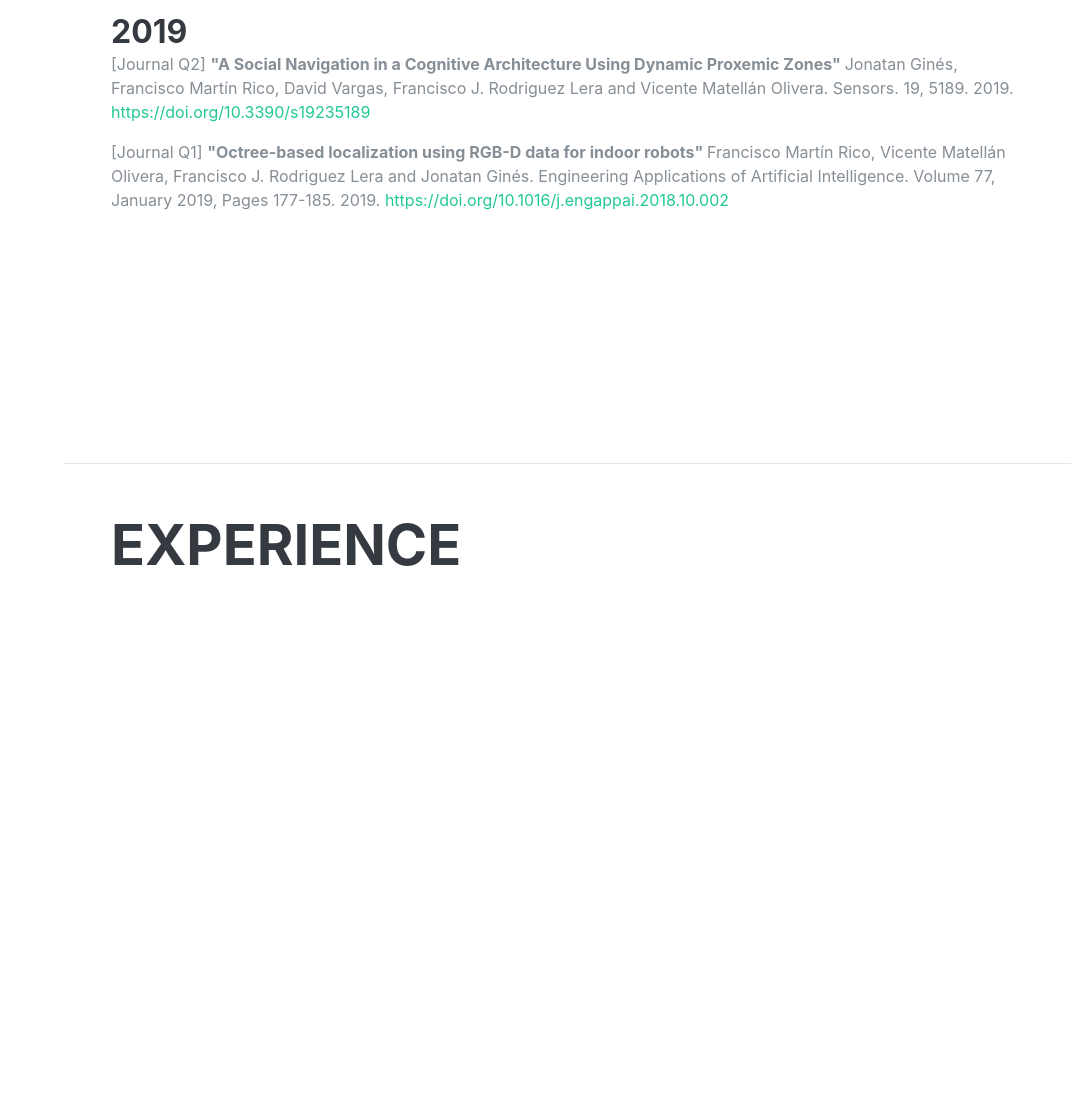
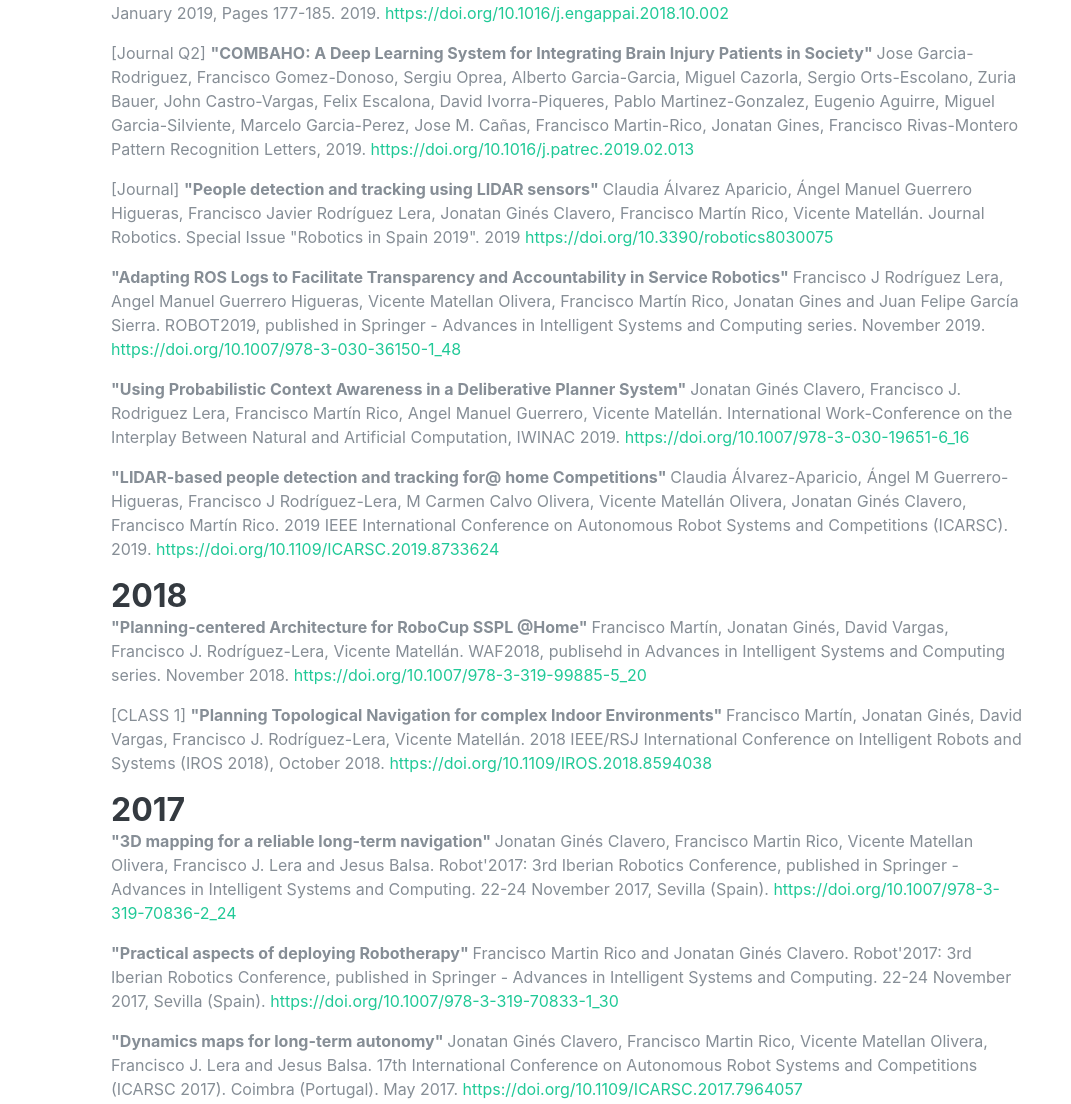
Before and after one commit to jginesclavero/jginesclavero.github.io, a Gatsby site: page / in a window 1280 px wide. Shown: the part 1138-2242 px from the top of the page, without its empty margins (209-1280 px from the left). Built offline with nearby package versions, Linux system fonts and the light colour scheme; Gatsby itself is replaced by a stand-in of ours; a web font is replaced by a local one.

Commit message:
rm link tag

```diff
--- a/src/pages/index.js
+++ b/src/pages/index.js
@@ -56,42 +56,40 @@ const IndexPage = () => (
           <p>
             [Journal Q1] <b>"Octree-based localization using RGB-D data for indoor robots" </b> Francisco Martín Rico, Vicente Matellán Olivera, Francisco J. Rodriguez Lera and Jonatan Ginés. Engineering Applications of Artificial Intelligence. Volume 77, January 2019, Pages 177-185. 2019. <a href="https://doi.org/10.1016/j.engappai.2018.10.002">https://doi.org/10.1016/j.engappai.2018.10.002</a>
           </p>
-          {/*
           <p>
-            [Journal Q2] <b>"COMBAHO: A Deep Learning System for Integrating Brain Injury Patients in Society" </b> Jose Garcia-Rodriguez, Francisco Gomez-Donoso, Sergiu Oprea, Alberto Garcia-Garcia, Miguel Cazorla, Sergio Orts-Escolano, Zuria Bauer, John Castro-Vargas, Felix Escalona, David Ivorra-Piqueres, Pablo Martinez-Gonzalez, Eugenio Aguirre, Miguel Garcia-Silviente, Marcelo Garcia-Perez, Jose M. Cañas, Francisco Martin-Rico, Jonatan Gines, Francisco Rivas-Montero Pattern Recognition Letters, 2019. <link>https://doi.org/10.1016/j.patrec.2019.02.013</link>
+            [Journal Q2] <b>"COMBAHO: A Deep Learning System for Integrating Brain Injury Patients in Society" </b> Jose Garcia-Rodriguez, Francisco Gomez-Donoso, Sergiu Oprea, Alberto Garcia-Garcia, Miguel Cazorla, Sergio Orts-Escolano, Zuria Bauer, John Castro-Vargas, Felix Escalona, David Ivorra-Piqueres, Pablo Martinez-Gonzalez, Eugenio Aguirre, Miguel Garcia-Silviente, Marcelo Garcia-Perez, Jose M. Cañas, Francisco Martin-Rico, Jonatan Gines, Francisco Rivas-Montero Pattern Recognition Letters, 2019. <a href="https://doi.org/10.1016/j.patrec.2019.02.013">https://doi.org/10.1016/j.patrec.2019.02.013</a>
           </p>
           <p>
-            [Journal] <b>"People detection and tracking using LIDAR sensors" </b> Claudia Álvarez Aparicio, Ángel Manuel Guerrero Higueras, Francisco Javier Rodríguez Lera, Jonatan Ginés Clavero, Francisco Martín Rico, Vicente Matellán. Journal Robotics. Special Issue "Robotics in Spain 2019". 2019 <link>https://doi.org/10.3390/robotics8030075</link>
+            [Journal] <b>"People detection and tracking using LIDAR sensors" </b> Claudia Álvarez Aparicio, Ángel Manuel Guerrero Higueras, Francisco Javier Rodríguez Lera, Jonatan Ginés Clavero, Francisco Martín Rico, Vicente Matellán. Journal Robotics. Special Issue "Robotics in Spain 2019". 2019 <a href="https://doi.org/10.3390/robotics8030075">https://doi.org/10.3390/robotics8030075</a>
           </p>
           <p>
-            <b>"Adapting ROS Logs to Facilitate Transparency and Accountability in Service Robotics" </b> Francisco J Rodríguez Lera, Angel Manuel Guerrero Higueras, Vicente Matellan Olivera, Francisco Martín Rico, Jonatan Gines and Juan Felipe García Sierra. ROBOT2019, published in Springer - Advances in Intelligent Systems and Computing series. November 2019. <link>https://doi.org/10.1007/978-3-030-36150-1_48</link>
+            <b>"Adapting ROS Logs to Facilitate Transparency and Accountability in Service Robotics" </b> Francisco J Rodríguez Lera, Angel Manuel Guerrero Higueras, Vicente Matellan Olivera, Francisco Martín Rico, Jonatan Gines and Juan Felipe García Sierra. ROBOT2019, published in Springer - Advances in Intelligent Systems and Computing series. November 2019. <a href="https://doi.org/10.1007/978-3-030-36150-1_48">https://doi.org/10.1007/978-3-030-36150-1_48</a>
           </p>
           <p>
-            <b>"Using Probabilistic Context Awareness in a Deliberative Planner System" </b> Jonatan Ginés Clavero, Francisco J. Rodriguez Lera, Francisco Martín Rico, Angel Manuel Guerrero, Vicente Matellán. International Work-Conference on the Interplay Between Natural and Artificial Computation, IWINAC 2019. <link>https://doi.org/10.1007/978-3-030-19651-6_16</link>
+            <b>"Using Probabilistic Context Awareness in a Deliberative Planner System" </b> Jonatan Ginés Clavero, Francisco J. Rodriguez Lera, Francisco Martín Rico, Angel Manuel Guerrero, Vicente Matellán. International Work-Conference on the Interplay Between Natural and Artificial Computation, IWINAC 2019. <a href="https://doi.org/10.1007/978-3-030-19651-6_16">https://doi.org/10.1007/978-3-030-19651-6_16</a>
           </p>
           <p>
-            <b>"LIDAR-based people detection and tracking for@ home Competitions" </b> Claudia Álvarez-Aparicio, Ángel M Guerrero-Higueras, Francisco J Rodríguez-Lera, M Carmen Calvo Olivera, Vicente Matellán Olivera, Jonatan Ginés Clavero, Francisco Martín Rico. 2019 IEEE International Conference on Autonomous Robot Systems and Competitions (ICARSC). 2019. <link>https://doi.org/10.1109/ICARSC.2019.8733624</link>
+            <b>"LIDAR-based people detection and tracking for@ home Competitions" </b> Claudia Álvarez-Aparicio, Ángel M Guerrero-Higueras, Francisco J Rodríguez-Lera, M Carmen Calvo Olivera, Vicente Matellán Olivera, Jonatan Ginés Clavero, Francisco Martín Rico. 2019 IEEE International Conference on Autonomous Robot Systems and Competitions (ICARSC). 2019. <a href="https://doi.org/10.1109/ICARSC.2019.8733624">https://doi.org/10.1109/ICARSC.2019.8733624</a>
           </p>
 
           <h3 className="mb-0">2018</h3>
           <p>
-            <b>"Planning-centered Architecture for RoboCup SSPL @Home" </b> Francisco Martín, Jonatan Ginés, David Vargas, Francisco J. Rodríguez-Lera, Vicente Matellán. WAF2018, publisehd in Advances in Intelligent Systems and Computing series. November 2018. <link>https://doi.org/10.1007/978-3-319-99885-5_20</link>
+            <b>"Planning-centered Architecture for RoboCup SSPL @Home" </b> Francisco Martín, Jonatan Ginés, David Vargas, Francisco J. Rodríguez-Lera, Vicente Matellán. WAF2018, publisehd in Advances in Intelligent Systems and Computing series. November 2018. <a href="https://doi.org/10.1007/978-3-319-99885-5_20">https://doi.org/10.1007/978-3-319-99885-5_20</a>
           </p>
           <p>
-            [CLASS 1] <b>"Planning Topological Navigation for complex Indoor Environments" </b> Francisco Martín, Jonatan Ginés, David Vargas, Francisco J. Rodríguez-Lera, Vicente Matellán. 2018 IEEE/RSJ International Conference on Intelligent Robots and Systems (IROS 2018), October 2018. <link>https://doi.org/10.1109/IROS.2018.8594038</link>
+            [CLASS 1] <b>"Planning Topological Navigation for complex Indoor Environments" </b> Francisco Martín, Jonatan Ginés, David Vargas, Francisco J. Rodríguez-Lera, Vicente Matellán. 2018 IEEE/RSJ International Conference on Intelligent Robots and Systems (IROS 2018), October 2018. <a href="https://doi.org/10.1109/IROS.2018.8594038">https://doi.org/10.1109/IROS.2018.8594038</a>
           </p>
 
           <h3 className="mb-0">2017</h3>
           <p>
-            <b>"3D mapping for a reliable long-term navigation" </b> Jonatan Ginés Clavero, Francisco Martin Rico, Vicente Matellan Olivera, Francisco J. Lera and Jesus Balsa. Robot'2017: 3rd Iberian Robotics Conference, published in Springer - Advances in Intelligent Systems and Computing. 22-24 November 2017, Sevilla (Spain). <link>https://doi.org/10.1007/978-3-319-70836-2_24</link>
+            <b>"3D mapping for a reliable long-term navigation" </b> Jonatan Ginés Clavero, Francisco Martin Rico, Vicente Matellan Olivera, Francisco J. Lera and Jesus Balsa. Robot'2017: 3rd Iberian Robotics Conference, published in Springer - Advances in Intelligent Systems and Computing. 22-24 November 2017, Sevilla (Spain). <a href="https://doi.org/10.1007/978-3-319-70836-2_24">https://doi.org/10.1007/978-3-319-70836-2_24</a>
           </p>
           <p>
-            <b>"Practical aspects of deploying Robotherapy" </b> Francisco Martin Rico and Jonatan Ginés Clavero. Robot'2017: 3rd Iberian Robotics Conference, published in Springer - Advances in Intelligent Systems and Computing. 22-24 November 2017, Sevilla (Spain). <link>https://doi.org/10.1007/978-3-319-70833-1_30</link>
+            <b>"Practical aspects of deploying Robotherapy" </b> Francisco Martin Rico and Jonatan Ginés Clavero. Robot'2017: 3rd Iberian Robotics Conference, published in Springer - Advances in Intelligent Systems and Computing. 22-24 November 2017, Sevilla (Spain). <a href="https://doi.org/10.1007/978-3-319-70833-1_30">https://doi.org/10.1007/978-3-319-70833-1_30</a>
           </p>
           <p>
-            <b>"Dynamics maps for long-term autonomy" </b> Jonatan Ginés Clavero, Francisco Martin Rico, Vicente Matellan Olivera, Francisco J. Lera and Jesus Balsa. 17th International Conference on Autonomous Robot Systems and Competitions (ICARSC 2017). Coimbra (Portugal). May 2017. <link>https://doi.org/10.1109/ICARSC.2017.7964057</link>
+            <b>"Dynamics maps for long-term autonomy" </b> Jonatan Ginés Clavero, Francisco Martin Rico, Vicente Matellan Olivera, Francisco J. Lera and Jesus Balsa. 17th International Conference on Autonomous Robot Systems and Competitions (ICARSC 2017). Coimbra (Portugal). May 2017. <a href="https://doi.org/10.1109/ICARSC.2017.7964057">https://doi.org/10.1109/ICARSC.2017.7964057</a>
           </p>
-          */}
         </div>
       </section>
 
```
